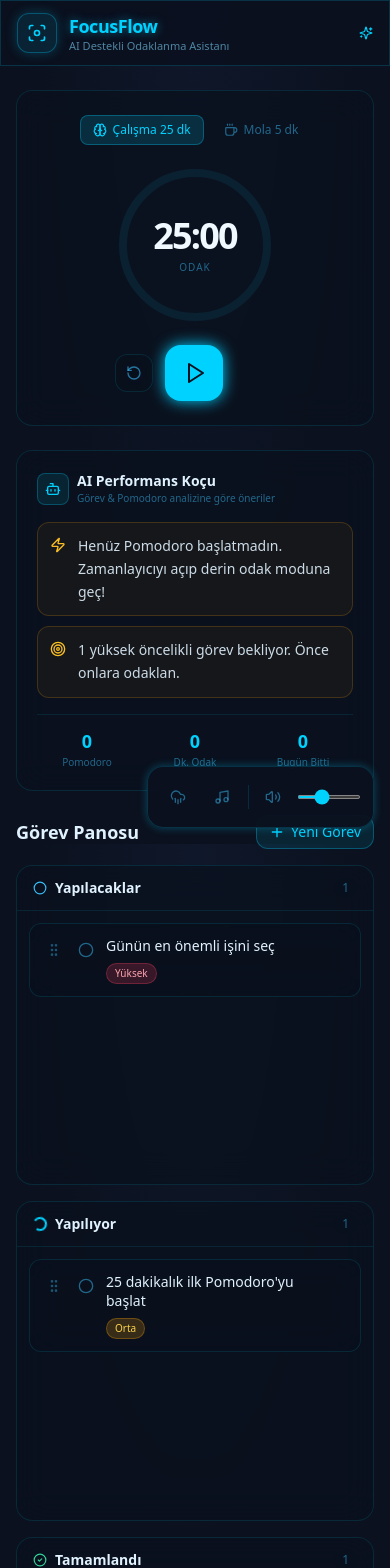
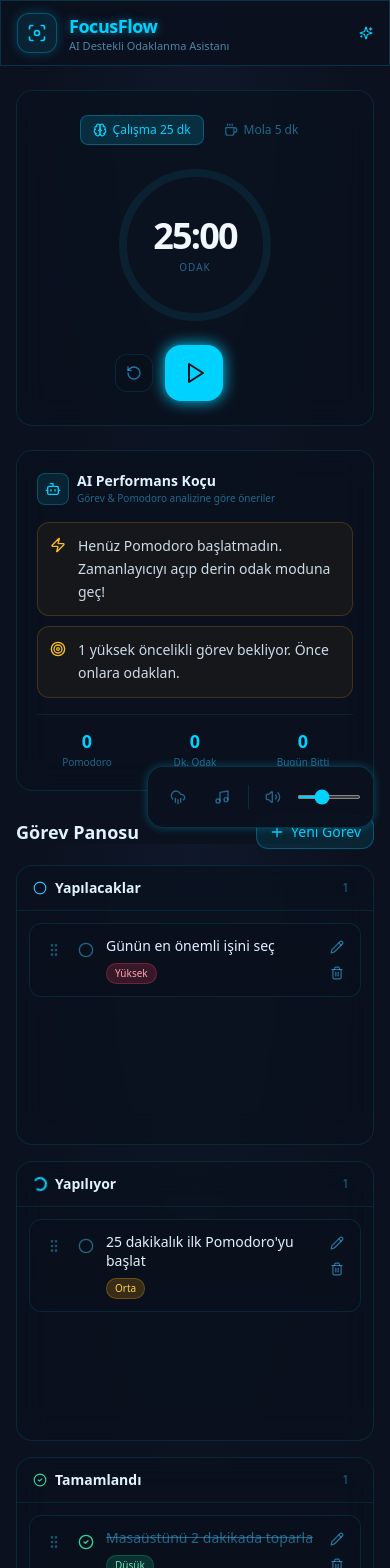
Before and after one commit to yusufgunbay53-ux/focusflow, a Next.js app: page / in a window 390 px wide. Shown: the top 1568 px of the page. Built offline with nearby package versions, Linux system fonts and the light colour scheme.

Commit message:
Polish FocusFlow: mobile drag, accurate daily stats, priority edits, coach API stub

```diff
--- /dev/null
+++ b/app/api/coach/route.ts
@@ -0,0 +1,27 @@
+import { NextResponse } from "next/server";
+import { generateInsights } from "@/lib/ai-coach";
+import { PomodoroStats, Task } from "@/lib/types";
+
+/**
+ * AI koçu için hazır uç nokta.
+ * Şu an mock generateInsights kullanır.
+ * Gerçek modele geçmek için OPENAI_API_KEY / XAI_API_KEY ile buradan çağrı yapılabilir.
+ */
+export async function POST(request: Request) {
+  const body = (await request.json().catch(() => null)) as
+    | { tasks?: Task[]; stats?: PomodoroStats }
+    | null;
+
+  const tasks = Array.isArray(body?.tasks) ? body!.tasks : [];
+  const stats: PomodoroStats = body?.stats ?? {
+    completedPomodoros: 0,
+    totalFocusMinutes: 0,
+    todayCompletedTasks: 0,
+    lastUpdated: new Date().toISOString().slice(0, 10),
+  };
+
+  return NextResponse.json({
+    provider: process.env.AI_PROVIDER ?? "mock",
+    insights: generateInsights(tasks, stats),
+  });
+}
--- a/app/page.tsx
+++ b/app/page.tsx
@@ -41,13 +41,11 @@ export default function Home() {
       status: "todo",
       createdAt: new Date().toISOString(),
     };
-    setTasks((prev) => [...prev, newTask]);
+    setTasks((prev) => [newTask, ...prev]);
   };
 
   const updateTask = (id: string, updates: Partial<Task>) => {
-    setTasks((prev) =>
-      prev.map((t) => (t.id === id ? { ...t, ...updates } : t))
-    );
+    setTasks((prev) => prev.map((t) => (t.id === id ? { ...t, ...updates } : t)));
   };
 
   const deleteTask = (id: string) => {
@@ -56,23 +54,26 @@ export default function Home() {
 
   const moveTask = (id: string, status: TaskStatus) => {
     setTasks((prev) => {
-      const updated = prev.map((t) =>
+      const current = prev.find((t) => t.id === id);
+      if (current && current.status !== status) {
+        if (status === "done") {
+          setStats((s) => ({ ...s, todayCompletedTasks: s.todayCompletedTasks + 1 }));
+        } else if (current.status === "done") {
+          setStats((s) => ({
+            ...s,
+            todayCompletedTasks: Math.max(0, s.todayCompletedTasks - 1),
+          }));
+        }
+      }
+      return prev.map((t) =>
         t.id === id
           ? {
               ...t,
               status,
-              completedAt:
-                status === "done" ? new Date().toISOString() : undefined,
+              completedAt: status === "done" ? new Date().toISOString() : undefined,
             }
           : t
       );
-      if (status === "done") {
-        setStats((s) => ({
-          ...s,
-          todayCompletedTasks: s.todayCompletedTasks + 1,
-        }));
-      }
-      return updated;
     });
   };
 
@@ -93,11 +94,9 @@ export default function Home() {
   }
 
   return (
-    <div className="min-h-screen pb-24">
+    <div className="min-h-screen pb-28">
       <Header />
-
       <main className="max-w-7xl mx-auto px-4 sm:px-6 lg:px-8 py-6 space-y-6">
-        {/* Top row: Timer + AI Coach */}
         <div className="grid grid-cols-1 lg:grid-cols-3 gap-6">
           <div className="lg:col-span-1">
             <PomodoroTimer onComplete={onPomodoroComplete} />
@@ -106,8 +105,6 @@ export default function Home() {
             <AICoach tasks={tasks} stats={stats} />
           </div>
         </div>
-
-        {/* Kanban */}
         <KanbanBoard
           tasks={tasks}
           onAdd={addTask}
@@ -116,7 +113,6 @@ export default function Home() {
           onMove={moveTask}
         />
       </main>
-
       <AmbientPlayer />
     </div>
   );
--- a/components/KanbanBoard.tsx
+++ b/components/KanbanBoard.tsx
@@ -6,6 +6,7 @@ import {
   DragOverlay,
   closestCorners,
   PointerSensor,
+  TouchSensor,
   useSensor,
   useSensors,
   DragStartEvent,
@@ -38,6 +39,12 @@ interface Props {
 }
 
 const COLUMNS: TaskStatus[] = ["todo", "in_progress", "done"];
+const PRIORITIES: Priority[] = ["low", "medium", "high"];
+
+function nextPriority(current: Priority): Priority {
+  const index = PRIORITIES.indexOf(current);
+  return PRIORITIES[(index + 1) % PRIORITIES.length];
+}
 
 function TaskCard({
   task,
@@ -55,14 +62,10 @@ function TaskCard({
   const [editing, setEditing] = useState(false);
   const [editTitle, setEditTitle] = useState(task.title);
 
-  const {
-    attributes,
-    listeners,
-    setNodeRef,
-    transform,
-    transition,
-    isDragging,
-  } = useSortable({ id: task.id, data: { type: "task", status: task.status } });
+  const { attributes, listeners, setNodeRef, transform, transition, isDragging } = useSortable({
+    id: task.id,
+    data: { type: "task", status: task.status },
+  });
 
   const style = {
     transform: CSS.Transform.toString(transform),
@@ -78,9 +81,7 @@ function TaskCard({
       : "priority-low";
 
   const saveEdit = () => {
-    if (editTitle.trim() && onUpdate) {
-      onUpdate(task.id, { title: editTitle.trim() });
-    }
+    if (editTitle.trim() && onUpdate) onUpdate(task.id, { title: editTitle.trim() });
     setEditing(false);
   };
 
@@ -93,7 +94,7 @@ function TaskCard({
     <div
       ref={isOverlay ? undefined : setNodeRef}
       style={isOverlay ? undefined : style}
-      className={`glass rounded-xl p-3 group transition-all duration-200 hover:border-neon/30 ${
+      className={`glass rounded-xl p-3 group transition-all duration-200 hover:border-neon/30 hover:-translate-y-0.5 ${
         isOverlay ? "shadow-neon scale-105 rotate-1" : ""
       }`}
     >
@@ -137,41 +138,49 @@ function TaskCard({
                 }}
                 className="flex-1 bg-night/60 border border-neon/30 rounded-lg px-2 py-1 text-sm outline-none focus:border-neon"
               />
-              <button onClick={saveEdit} className="p-1 text-neon">
+              <button onClick={saveEdit} className="p-1 text-neon" aria-label="Kaydet">
                 <CheckCircle2 className="w-4 h-4" />
               </button>
-              <button onClick={() => setEditing(false)} className="p-1 text-sky-400/60">
+              <button onClick={() => setEditing(false)} className="p-1 text-sky-400/60" aria-label="İptal">
                 <X className="w-4 h-4" />
               </button>
             </div>
           ) : (
-            <p
-              className={`text-sm leading-snug ${
-                task.status === "done" ? "line-through text-sky-400/50" : "text-sky-100"
-              }`}
-            >
+            <p className={`text-sm leading-snug ${
+              task.status === "done" ? "line-through text-sky-400/50" : "text-sky-100"
+            }`}>
               {task.title}
             </p>
           )}
 
           <div className="flex items-center gap-2 mt-2">
-            <span className={`text-[10px] px-2 py-0.5 rounded-full font-medium ${priorityClass}`}>
+            <button
+              type="button"
+              onClick={() => onUpdate?.(task.id, { priority: nextPriority(task.priority) })}
+              className={`text-[10px] px-2 py-0.5 rounded-full font-medium ${priorityClass}`}
+              title="Önceliği değiştir"
+            >
               {PRIORITY_LABELS[task.priority]}
-            </span>
+            </button>
           </div>
         </div>
 
         {!isOverlay && !editing && (
-          <div className="flex flex-col gap-1 opacity-0 group-hover:opacity-100 transition-opacity">
+          <div className="flex flex-col gap-1 opacity-100 sm:opacity-0 sm:group-hover:opacity-100 transition-opacity">
             <button
-              onClick={() => setEditing(true)}
+              onClick={() => {
+                setEditTitle(task.title);
+                setEditing(true);
+              }}
               className="p-1 rounded hover:bg-neon/10 text-sky-400/60 hover:text-neon"
+              aria-label="Düzenle"
             >
               <Pencil className="w-3.5 h-3.5" />
             </button>
             <button
               onClick={() => onDelete?.(task.id)}
               className="p-1 rounded hover:bg-rose-500/10 text-sky-400/60 hover:text-rose-400"
+              aria-label="Sil"
             >
               <Trash2 className="w-3.5 h-3.5" />
             </button>
@@ -204,7 +213,7 @@ function Column({
   return (
     <div
       ref={setNodeRef}
-      className={`flex flex-col min-h-[320px] glass rounded-2xl overflow-hidden transition-all ${
+      className={`flex flex-col min-h-[280px] glass rounded-2xl overflow-hidden transition-all ${
         isOver ? "border-neon/40 shadow-neon-sm" : ""
       }`}
     >
@@ -223,7 +232,7 @@ function Column({
       </div>
 
       <SortableContext items={columnTasks.map((t) => t.id)} strategy={verticalListSortingStrategy}>
-        <div className="flex-1 p-3 space-y-2 overflow-y-auto max-h-[480px]">
+        <div className="flex-1 p-3 space-y-2 overflow-y-auto max-h-[520px]">
           {columnTasks.map((task) => (
             <TaskCard
               key={task.id}
@@ -234,9 +243,7 @@ function Column({
             />
           ))}
           {columnTasks.length === 0 && (
-            <div className="text-center py-8 text-sky-400/30 text-xs">
-              Görev yok — buraya sürükle
-            </div>
+            <div className="text-center py-8 text-sky-400/30 text-xs">Görev yok — buraya sürükle</div>
           )}
         </div>
       </SortableContext>
@@ -244,20 +251,15 @@ function Column({
   );
 }
 
-export default function KanbanBoard({
-  tasks,
-  onAdd,
-  onUpdate,
-  onDelete,
-  onMove,
-}: Props) {
+export default function KanbanBoard({ tasks, onAdd, onUpdate, onDelete, onMove }: Props) {
   const [activeId, setActiveId] = useState<string | null>(null);
   const [showForm, setShowForm] = useState(false);
   const [title, setTitle] = useState("");
   const [priority, setPriority] = useState<Priority>("medium");
 
   const sensors = useSensors(
-    useSensor(PointerSensor, { activationConstraint: { distance: 6 } })
+    useSensor(PointerSensor, { activationConstraint: { distance: 6 } }),
+    useSensor(TouchSensor, { activationConstraint: { delay: 180, tolerance: 8 } })
   );
 
   const activeTask = activeId ? tasks.find((t) => t.id === activeId) : null;
@@ -280,9 +282,7 @@ export default function KanbanBoard({
     }
 
     const overTask = tasks.find((t) => t.id === overId);
-    if (overTask) {
-      onMove(taskId, overTask.status);
-    }
+    if (overTask) onMove(taskId, overTask.status);
   };
 
   const handleSubmit = (e: React.FormEvent) => {
@@ -296,7 +296,7 @@ export default function KanbanBoard({
 
   return (
     <section className="space-y-4">
-      <div className="flex items-center justify-between">
+      <div className="flex items-center justify-between gap-3">
         <h2 className="text-lg font-semibold text-sky-100">Görev Panosu</h2>
         <button
           onClick={() => setShowForm((v) => !v)}
@@ -308,10 +308,7 @@ export default function KanbanBoard({
       </div>
 
       {showForm && (
-        <form
-          onSubmit={handleSubmit}
-          className="glass rounded-2xl p-4 flex flex-col sm:flex-row gap-3"
-        >
+        <form onSubmit={handleSubmit} className="glass rounded-2xl p-4 flex flex-col sm:flex-row gap-3">
           <input
             autoFocus
             value={title}
@@ -355,10 +352,7 @@ export default function KanbanBoard({
             />
           ))}
         </div>
-
-        <DragOverlay>
-          {activeTask ? <TaskCard task={activeTask} isOverlay /> : null}
-        </DragOverlay>
+        <DragOverlay>{activeTask ? <TaskCard task={activeTask} isOverlay /> : null}</DragOverlay>
       </DndContext>
     </section>
   );
```
